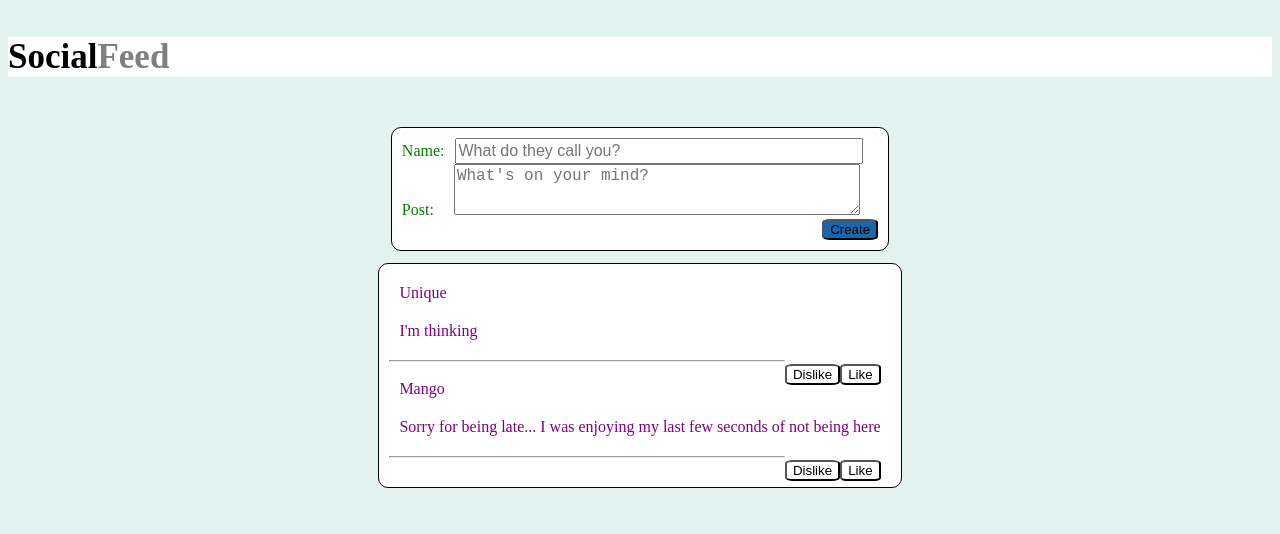
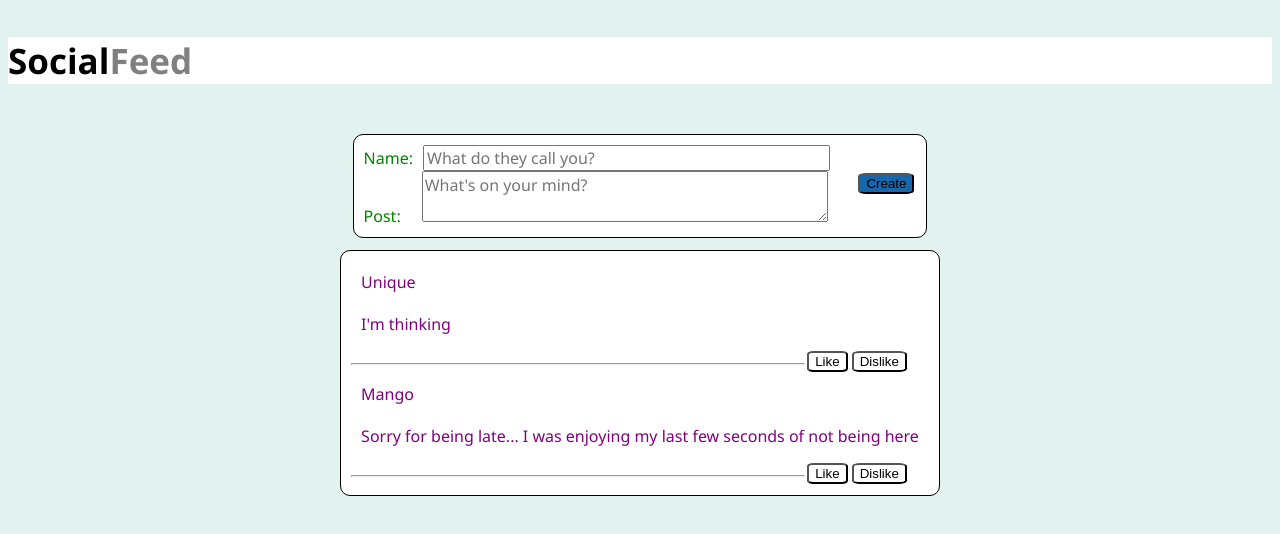
Before and after one commit to Lizethkm/Social-Feed-Project, a React (Create React App) app: page / in a window 1280 px wide. Shown: the top 534 px of the page. Built offline with nearby package versions, Linux system fonts and the light colour scheme.

Commit message:
ReArranged Like Button to be on Left & Dislike Button to be on Right in CustomButtons.JSX + Cleared Input Fields after Submit in CreatePost.JSX File

```diff
--- a/src/Apps.css
+++ b/src/Apps.css
@@ -21,6 +21,7 @@ h2{
 
 body{
     background-color: #E2F2EE;
+    font-family: Segoe UI;;
 
 }
 
--- a/src/Components/CreatePost/CreatePost.css
+++ b/src/Components/CreatePost/CreatePost.css
@@ -1,7 +1,9 @@
 input{
-    width: 400px;
+    width: 399px;
     height: 20px;
     font-size: 12pt;
+    font-family: Segoe UI;
+
 }
 
 
@@ -9,10 +11,11 @@ textarea{
     width: 400px;
     height: 45px;
     font-size: 12pt;
-    margin-left: 10px;
+    margin-left: 21px;
+    font-family: Segoe UI;
 }
 
-label{
+.label{
     margin-right: 10px;
     width: 60px;
 
@@ -21,4 +24,5 @@ label{
 button{
     background-color: #1867AB;
     border-radius: 15%;
+    margin: 2px
 }
--- a/src/Components/CreatePost/CreatePost.jsx
+++ b/src/Components/CreatePost/CreatePost.jsx
@@ -15,20 +15,24 @@ const CreatePost = (props) => {
         };
         console.log(newPostEntry);
         props.addNewPostEntry(newPostEntry)
+        setName('')
+        setPosts('')
     }
 
 
+
     return (
-        <form onSubmit= {handleCreate}>
+        <form id="form-id" onSubmit={(handleCreate)}>
             <div>
-            <label>Name:</label>
+            <label className="label">Name:</label>
                 <input type='text' value={name} onChange= {(event) => setName(event.target.value)} placeholder="What do they call you?"></input>
             </div>
             <div>
                 <label>Post:</label>
                 <textarea name="Post" value={posts} onChange= {(event) => setPosts(event.target.value)} placeholder = "What's on your mind?"></textarea>
+                <button type="submit" >Create</button>
             </div>
-            <button type="submit" >Create</button>
+
 
         </form>
      );
--- a/src/Components/CustomButtons/CustomButtons.jsx
+++ b/src/Components/CustomButtons/CustomButtons.jsx
@@ -34,15 +34,13 @@ const CustomButtons = (props) => {
 
     return (
         <div className='button'>
+            <div className="rightButton">
+                <button className ={dislikeButton} type="button" onClick= {dislikeHandleClick}>Dislike</button>
+            </div>
             <div className="leftButton">
                 <button className ={likeButton} type="button" onClick= {handleClick}>Like</button>
             </div>
-            <div className="rightButton">
-                <button className ={dislikeButton} type="button" onClick= {dislikeHandleClick}>Dislike</button>
-            </div>
         </div>
-
-
     );
 }
 
--- a/src/Components/DisplayPosts/DisplayPosts.jsx
+++ b/src/Components/DisplayPosts/DisplayPosts.jsx
@@ -14,8 +14,7 @@ const DisplayPosts = (props) => {
                     return (
                     <div>
                         <div className="name">{postEntry.name}</div>
-                        <div className="posts">{postEntry.posts}</div>
-                        <div><CustomButtons/></div>
+                        <div className="posts">{postEntry.posts} <CustomButtons/></div>
                         <hr/>
                     </div>
                     )
--- a/src/Components/PostFolder/Posts.jsx
+++ b/src/Components/PostFolder/Posts.jsx
@@ -9,8 +9,8 @@ const Posts = (props) => {
         <form>
             <div>
                 <div className="name">Mango</div>
-                <div className="posts">Sorry for being late... I was enjoying my last few seconds of not being here</div>
-                <CustomButtons />
+                <div className="posts">Sorry for being late... I was enjoying my last few seconds of not being here<CustomButtons /></div>
+
             </div>
         </form>
       );
```
